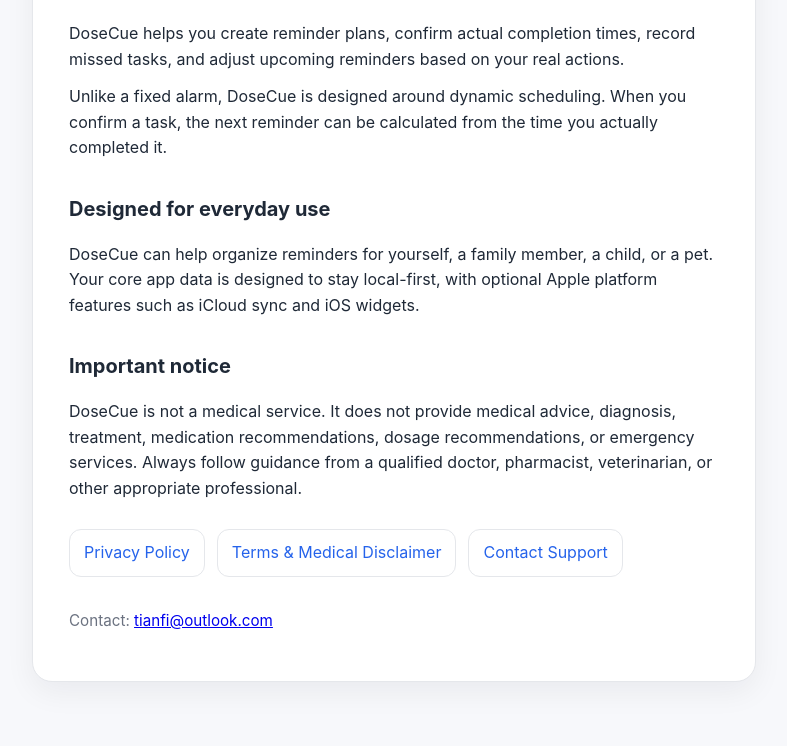
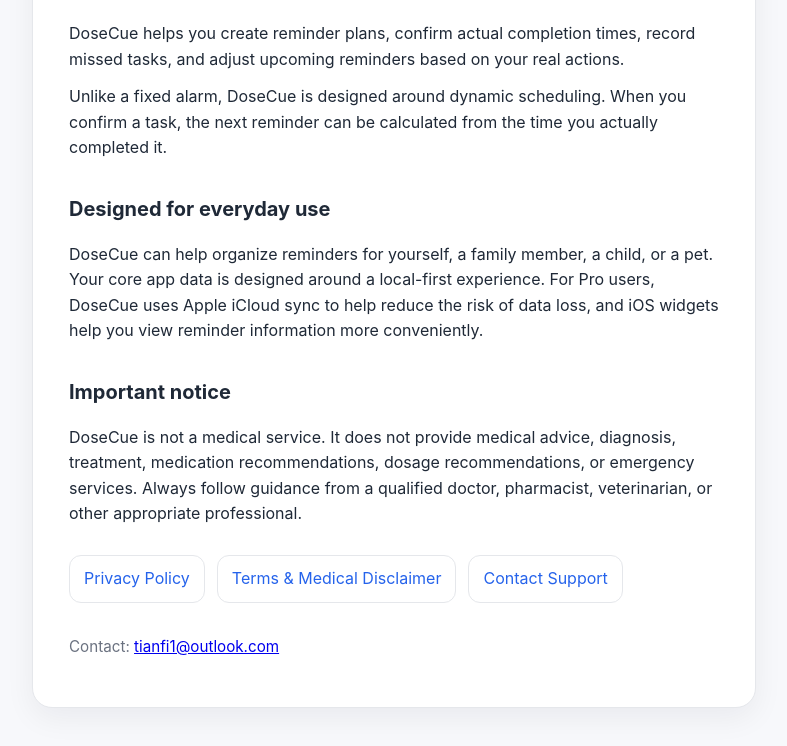
Before and after one commit to tianfi/tianfi.github.io, a plain HTML site: page index.html in a window 1280 px wide. Shown: the part 218-964 px from the top of the page, without its empty margins (246-1033 px from the left). Drawn offline with Linux system fonts and the light colour scheme.

Commit message:
Update contact email and improve data description

```diff
--- a/index.html
+++ b/index.html
@@ -131,8 +131,9 @@
       <h2>Designed for everyday use</h2>
       <p>
         DoseCue can help organize reminders for yourself, a family member, a child, or a pet.
-        Your core app data is designed to stay local-first, with optional Apple platform features such
-        as iCloud sync and iOS widgets.
+        Your core app data is designed around a local-first experience. For Pro users, DoseCue uses
+        Apple iCloud sync to help reduce the risk of data loss, and iOS widgets help you view reminder
+        information more conveniently.
       </p>
 
       <h2>Important notice</h2>
@@ -145,11 +146,11 @@
       <div class="links">
         <a class="button" href="/privacy.html">Privacy Policy</a>
         <a class="button" href="/terms.html">Terms & Medical Disclaimer</a>
-        <a class="button" href="mailto:tianfi@outlook.com">Contact Support</a>
+        <a class="button" href="mailto:tianfi1@outlook.com">Contact Support</a>
       </div>
 
       <p class="footer">
-        Contact: <a href="mailto:tianfi@outlook.com">tianfi@outlook.com</a>
+        Contact: <a href="mailto:tianfi1@outlook.com">tianfi1@outlook.com</a>
       </p>
     </section>
   </main>
```
